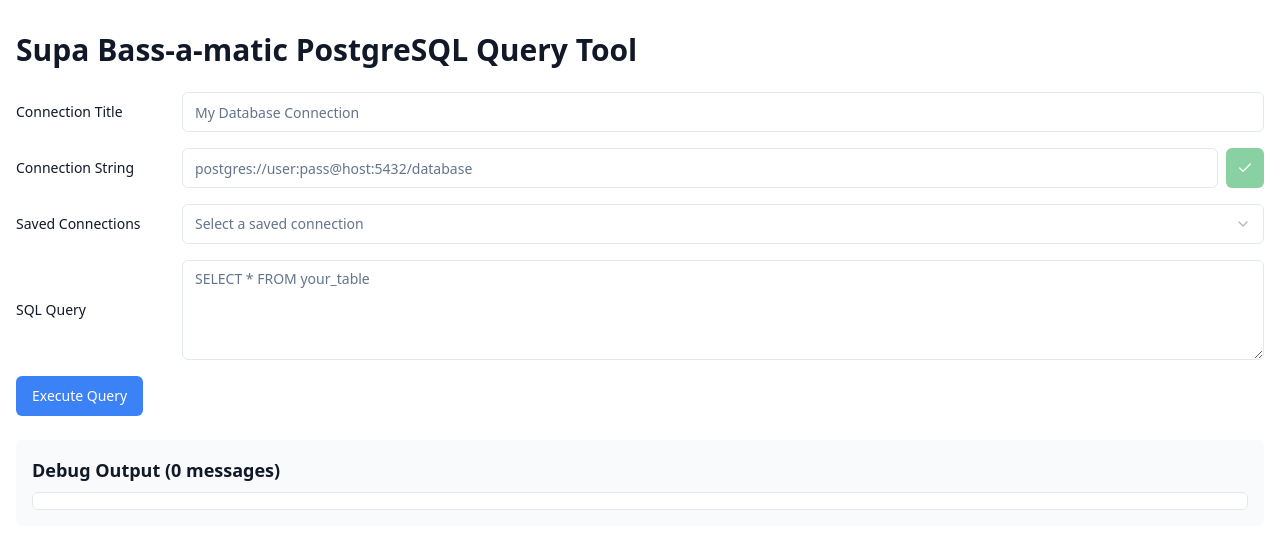
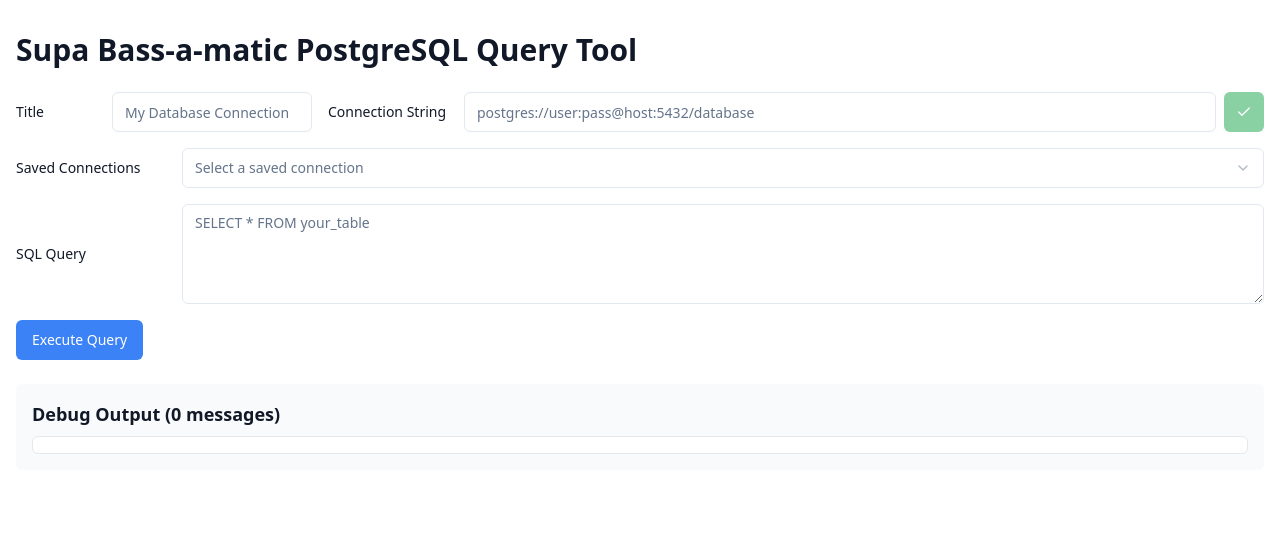
Before and after one commit to burggraf/supa-bass-o-matic, a SvelteKit app: page / in a window 1280 px wide. Shown: the top 548 px of the page. Built offline with nearby package versions, Linux system fonts and the light colour scheme.

Commit message:
formatting

```diff
--- a/src/routes/+page.svelte
+++ b/src/routes/+page.svelte
@@ -140,8 +140,9 @@
         <h1 class="text-3xl font-bold mb-6">Supa Bass-a-matic PostgreSQL Query Tool</h1>
 
         <div class="space-y-4">
-            <div class="grid grid-cols-[150px_1fr] items-center gap-4">
-                <Label for="connection-title">Connection Title</Label>
+            <div class="flex items-center gap-4">
+                <div class="grid grid-cols-[80px_200px] items-center gap-4">
+                    <Label for="connection-title">Title</Label>
                     <Input
                         id="connection-title"
                         type="text"
@@ -150,7 +151,7 @@
                     />
                 </div>
 
-            <div class="grid grid-cols-[150px_1fr] items-center gap-4">
+                <div class="grid grid-cols-[120px_1fr] items-center gap-4 flex-1">
                     <Label for="connection-string">Connection String</Label>
                     <div class="flex gap-2">
                         <Input
@@ -158,6 +159,7 @@
                             type="text"
                             bind:value={connectionString}
                             placeholder="postgres://user:pass@host:5432/database"
+                            class="flex-1"
                         />
                         <Button
                             onclick={addCurrentConnection}
@@ -168,6 +170,7 @@
                         >
                             <Check class="h-4 w-4" />
                         </Button>
+                    </div>
                 </div>
             </div>
 
```
Lines whose indentation alone changed are shown as unchanged.
